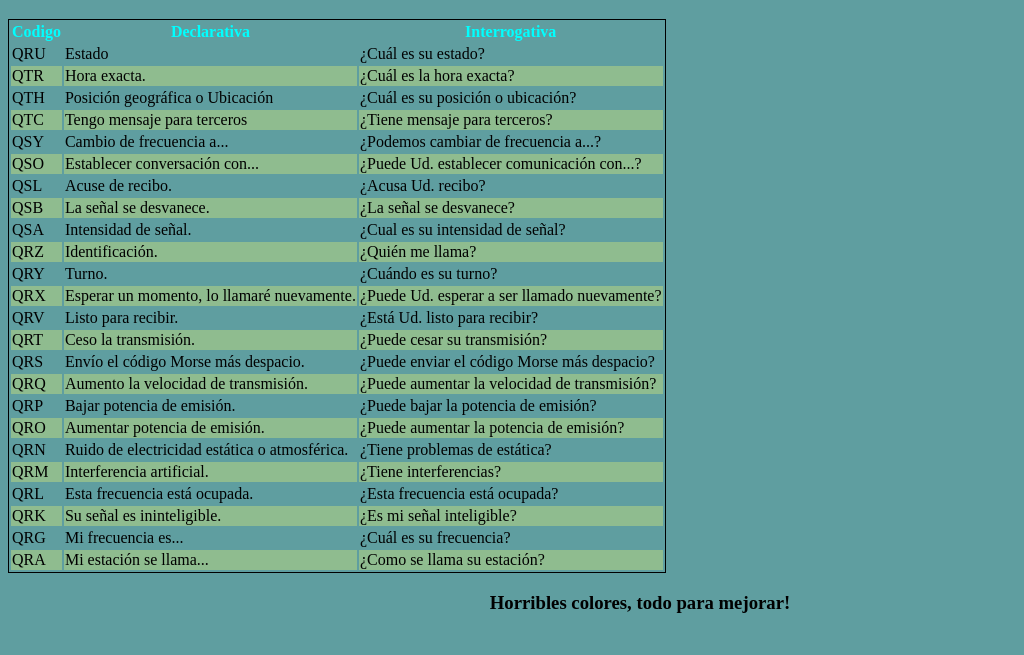
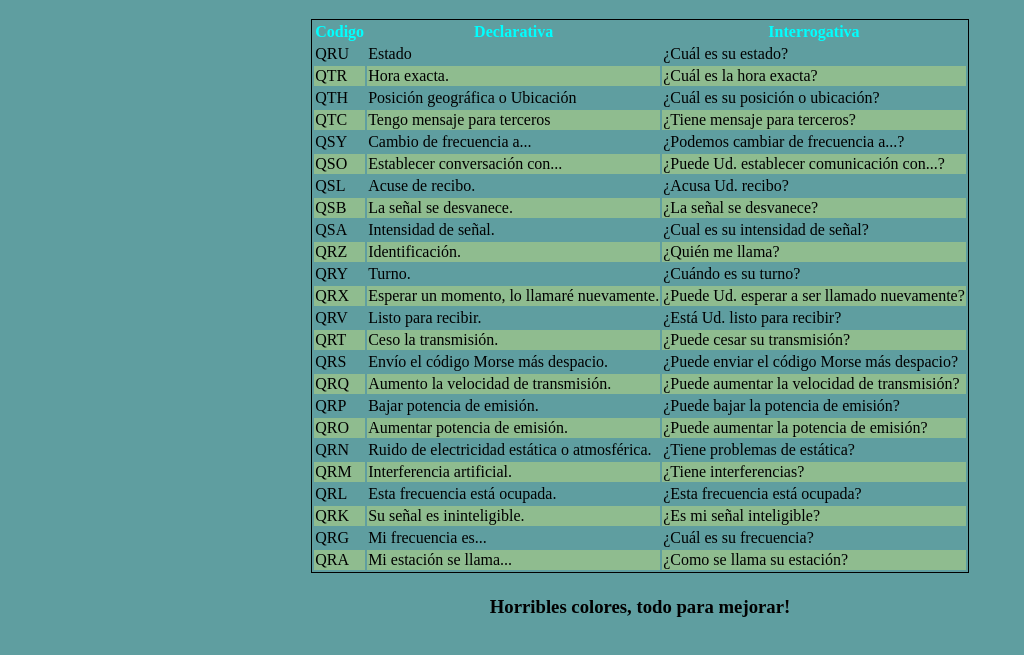
Before and after one commit to cogorcho/Labo2Html-2016-S03, a plain HTML site: page index.html in a window 1280 px wide. Shown: the part 61-716 px from the top of the page, without its empty margins (0-1024 px from the left). Drawn offline with Linux system fonts and the light colour scheme.

Commit message:
Tabla centrada

```diff
--- a/css/estilos.css
+++ b/css/estilos.css
@@ -1,5 +1,7 @@
 body {
     background-color: cadetblue;
+    margin-left: 10%;
+    margin-right: 10%;
 }
 
 header {
@@ -11,6 +13,8 @@ footer {
 }
 
 table {
+    text-align: left;
+    display: inline-block;
     border: 1px solid black;
 }
 
@@ -29,3 +33,7 @@ tr:hover {
     font-style: italic;
     cursor: pointer;
 }
+
+section#principal {
+    text-align: center;
+}
```
